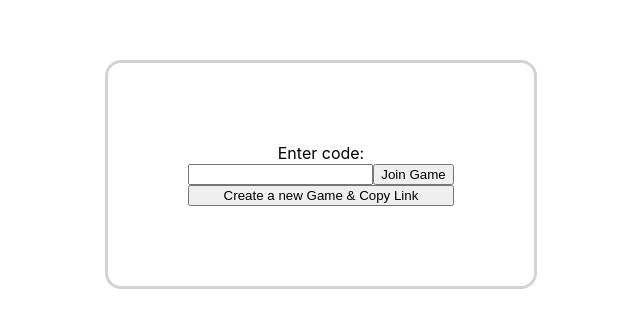
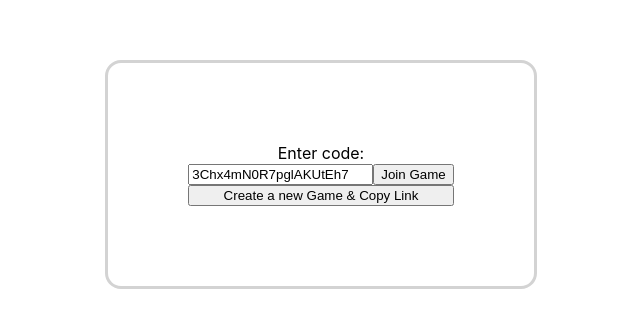
Before and after one commit to kvietcong/UKG-Hackathon, a React (Create React App) app: page / in a window 1280 px wide. Shown: the part 226-554 px from the top of the page, without its empty margins (319-959 px from the left). Built offline with nearby package versions, Linux system fonts and the light colour scheme.

Commit message:
Set default room code to be the existing room for now

```diff
--- a/src/components/Home.jsx
+++ b/src/components/Home.jsx
@@ -11,7 +11,7 @@ function handleJoinGame(roomCode, history) {
 
 const Home = () => {
     const { user } = useContext(Context);
-    const [roomCode, setRoomCode] = useState("")
+    const [roomCode, setRoomCode] = useState("3Chx4mN0R7pglAKUtEh7")
     const history = useHistory()
 
     return (
@@ -19,7 +19,7 @@ const Home = () => {
             <div className="card">
                 <div>Enter code:</div>
                 <div>
-                    <input value={roomCode} onChange={(e)=>setRoomCode(e.currentTarget.value)}/>
+                    <input value={roomCode} onChange={(e)=>setRoomCode(e.currentTarget.value)} />
                     <button onClick={()=> {
                         handleJoinGame(roomCode, history)
                     }}>Join Game</button>
```
